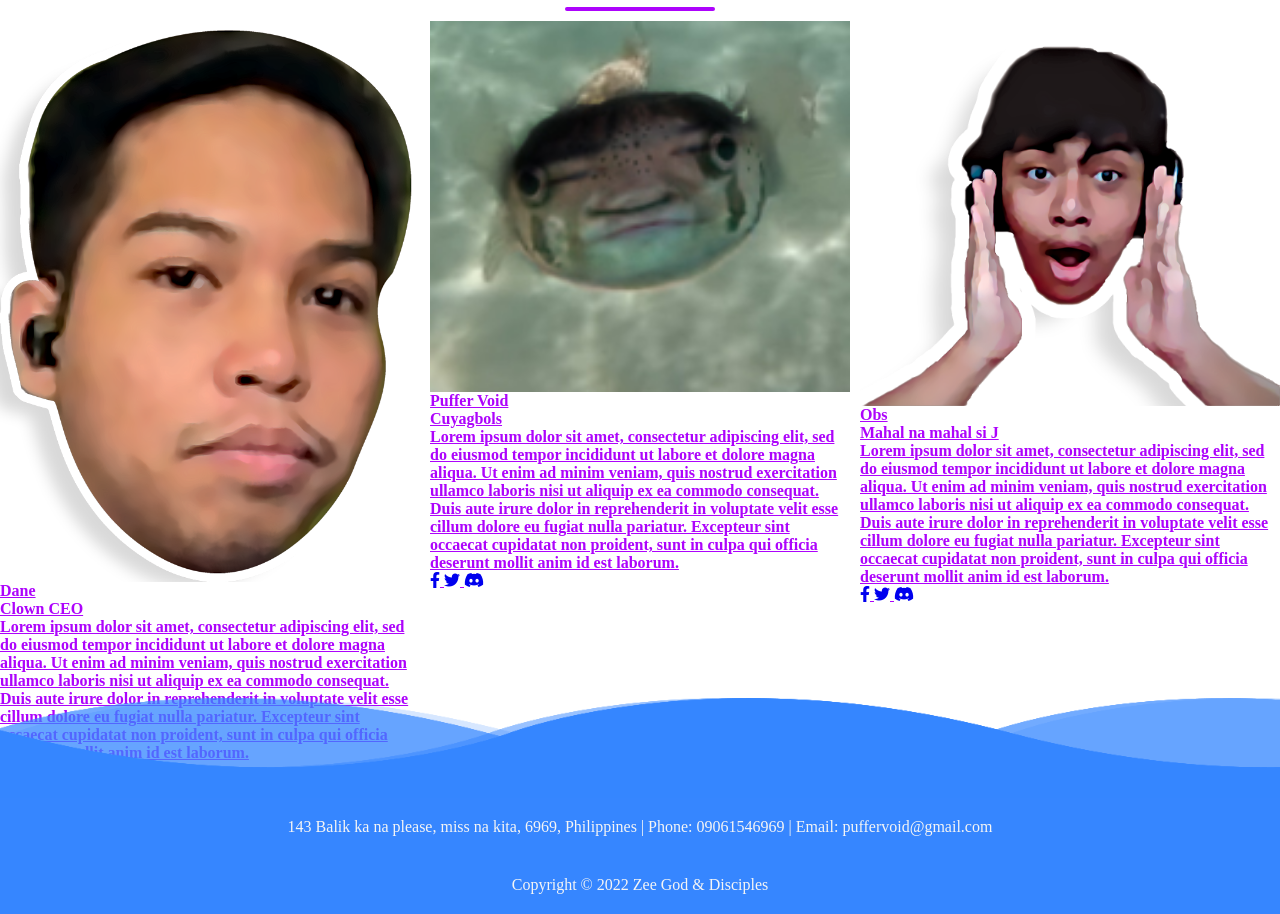
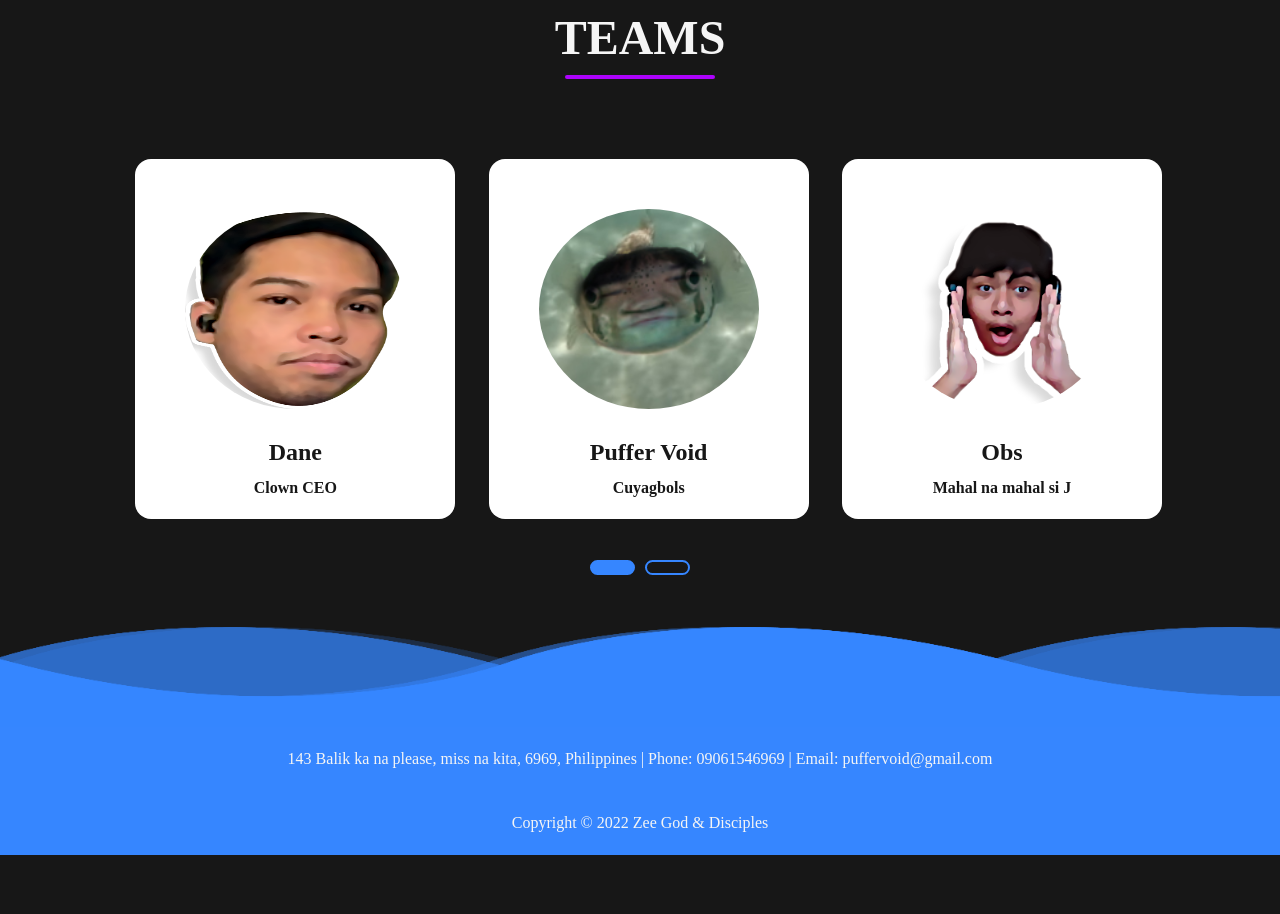
Before and after one commit to orfox32/ZGAD, a plain HTML site: page index.html in a window 1280 px wide. Shown: the part 1670-2584 px from the top of the page. After the commit the page ends 2525 px from the top, so only its background shows below. Drawn offline with nearby package versions, Linux system fonts and the light colour scheme.

Commit message:
Update style.css

```diff
--- a/style.css
+++ b/style.css
@@ -22,6 +22,7 @@ ul {
 body, html {
     overflow-x: hidden;
     scroll-behavior: smooth;
+    background-color: #171717;
 }
 
 /* Navbar */
@@ -175,21 +176,143 @@ header {
     font-size: 18px;
     margin-bottom: 45px;
 }
+
+/* PROFILE CARDS */
+
+.card-wrap {
+    padding: 0 115px;
+    display: flex;
+    justify-content: center;
+    flex-wrap: wrap;
+}
+
+.cards {
+    position: relative;
+    width: 320px;
+    height: 360px;
+    text-align: center;
+    margin: 40px 20px 0;
+}
+
+.card-inner {
+    position: absolute;
+    width: 100%;
+    height: 100%;
+    border-radius: 16px;
+    transform-style: preserve-3d;
+    transform-origin: center center;
+    transition: transform 1s;
+}
+
+.card-face {
+    position: absolute;
+    width: 100%;
+    height: 100%;
+    backface-visibility: hidden;
+    border-radius: 16px;
+    padding: 50px;
+}
+
+.front {
+    background-color: #fff;
+}
+
+.back {
+    padding: 40px 20px;
+    background-color: #fff;
+    transform: rotateY(180deg);
+}
+
+.text {
+    margin-top: 30px;
+    color: #171717;
+}
+
+.front img {
+    width: 200px;
+    height: 200px;
+    border-radius: 50%;
+}
+
+h4 {
+    font-size: 24px;
+    font-weight: 700%;
+    margin-bottom: 0;
+}
+
+p {
+    font-size: 16px;
+    line-height: 24px;
+    color: #171717;
+}
+
+.cards .front p {
+    margin: 10px 0;
+}
+
+.cards:hover .card-inner {
+    transform: rotateY(180deg);
+    transition: transform .5s;
+}
+
+.cards .back p {
+    font-size: 14px;
+    font-weight: 300;
+}
+
+.socials a {
+    display: inline-block;
+    color: #3686ff;
+    border: 1px solid #171717;
+    width: 40px;
+    height: 40px;
+    line-height: 40px;
+    border-radius: 4px;
+    margin: 20px 5px 0;
+    transition: all ease 0.5s ;
+}
+
+.socials a:hover{
+    background-color: #3686ff;
+    color: #171717;
+}
+
+.owl-dots {
+    text-align: center;
+    margin-top: 40px;
+}
+
+.owl-dot{
+    height: 15px;
+    width: 45px;
+    border-radius: 25px;
+    cursor: pointer;
+    outline: none;
+    margin: 0 5px;
+    border: 2px solid #3686ff!important;
+    transition: all 0.3s ease;
+}
+
+.owl-dot:hover,
+.owl-dot.active {
+    background: #3686ff!important;
+}
+
 /* stay safe */
 
-/* section {
+section {
     width: 80%;
-    margin: 80px auto;
+    margin: 40px auto;
     margin-top: 0px;
 }
 
 .title {
     text-align: center;
     font-size: 4vmin;
-    color: #171717;
+    color: whitesmoke;
 }
 
-.row {
+/*.row {
     display: flex;
     align-items: center;
     width: 100%;
@@ -221,21 +344,13 @@ p {
     margin-top: 30px;
 } */
 
-/*video {
-    position: relative;
-    width: 60%;
-    top: 0;
-    height: auto;
-    display: block;
-    margin: 20px auto;
-    margin-bottom: 120px;
-} */
 
 footer {
     position: relative;
     width: 100%;
     min-height: 100px;
     padding: 20px -50px;
+    margin-top: 150px;
     display: flex;
     background: #3686ff;
     justify-content: center;
@@ -385,6 +500,9 @@ footer .wave#wave4 {
         font-size: 30px;
         margin-bottom: 25px;
     }
+    .card-wrap {
+        padding: 30px;
+     }
 }
 
 /* Animation */
```
